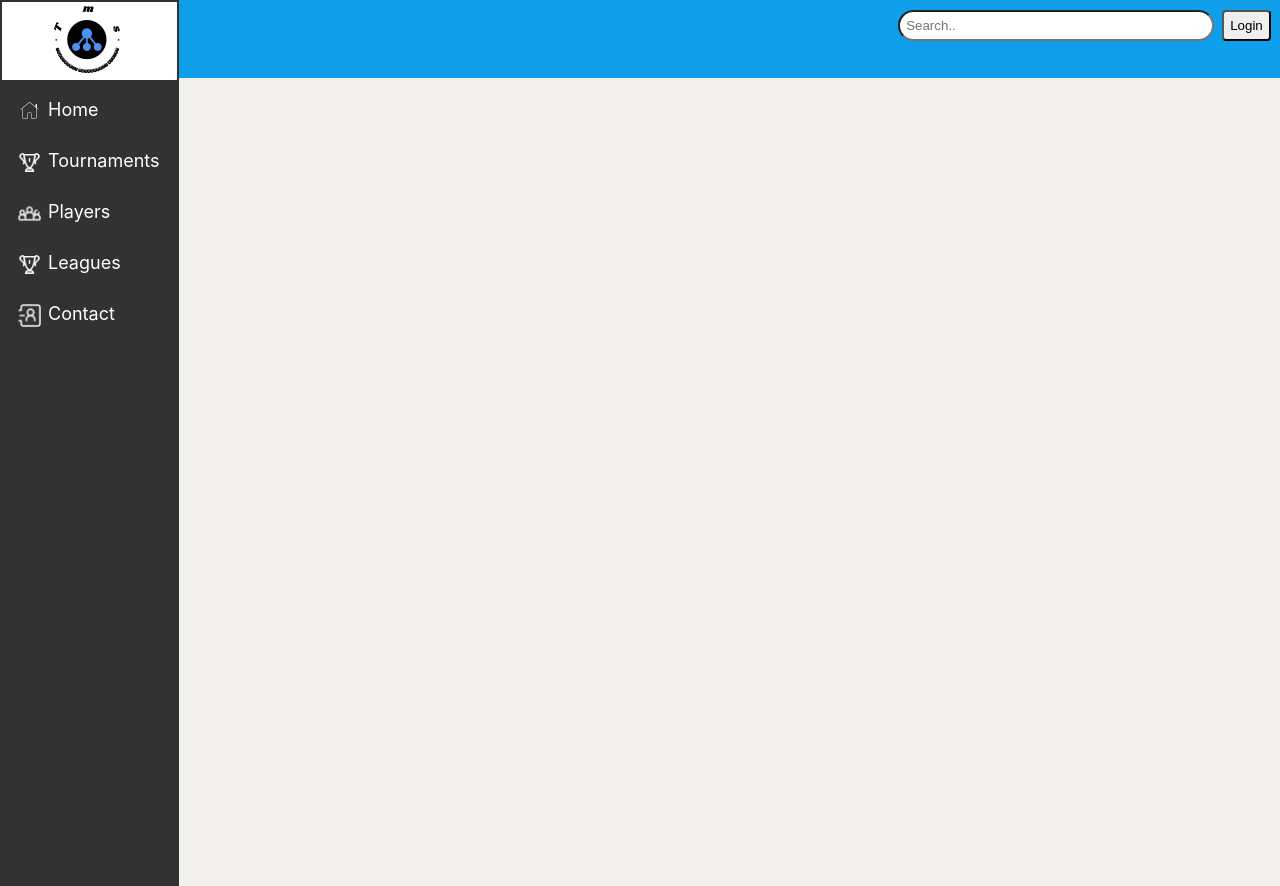
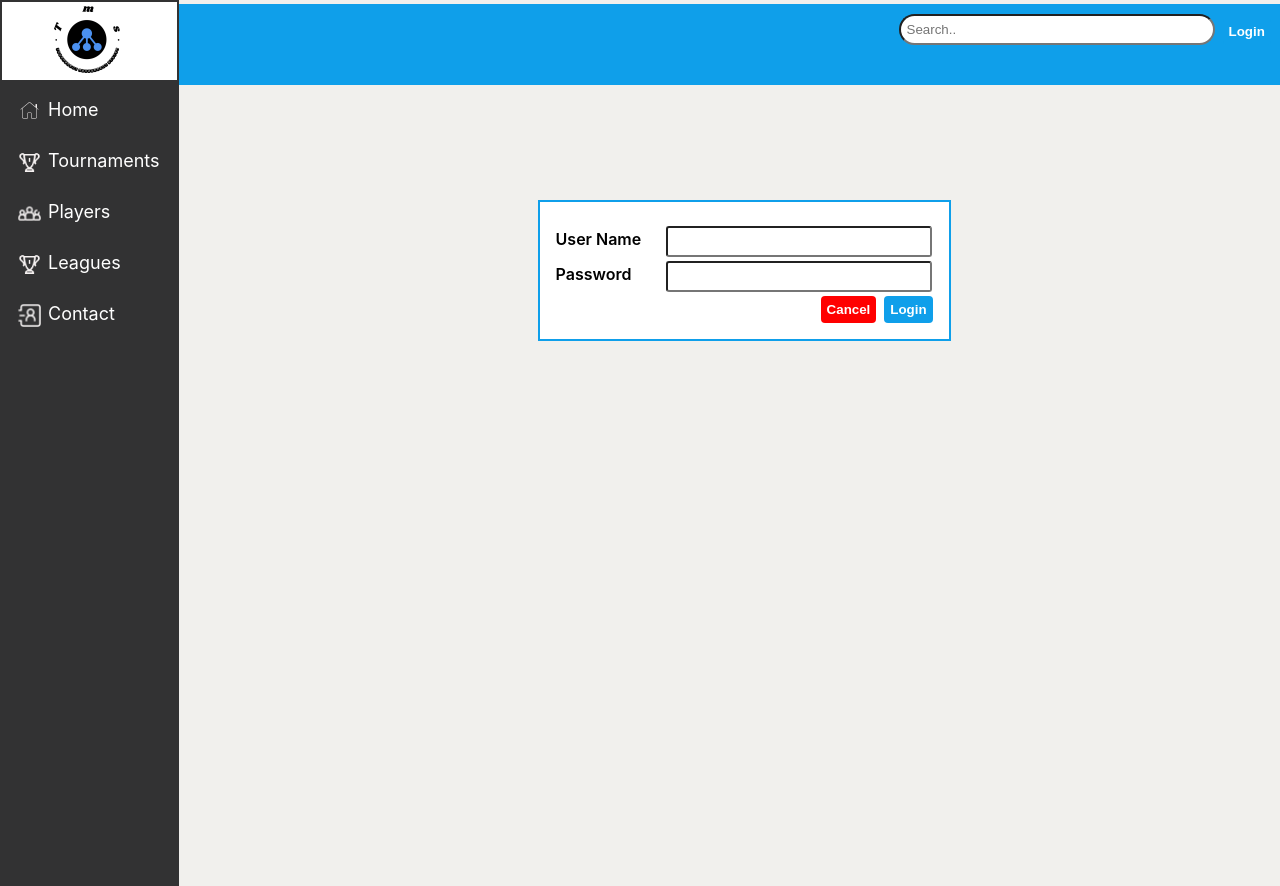
Before and after one commit to tms202301/tms-ui, a React (Create React App) app: page / in a window 1280 px wide. Both pictures are taken after a click on the button "Login". Built offline with nearby package versions, Linux system fonts and the light colour scheme; the HTML template or start-up script is replaced by a standard one.

Commit message:
Modified for login

```diff
--- a/package.json
+++ b/package.json
@@ -7,6 +7,7 @@
     "@testing-library/react": "^13.4.0",
     "@testing-library/user-event": "^13.5.0",
     "react": "^18.2.0",
+    "react-bootstrap": "^2.7.0",
     "react-dom": "^18.2.0",
     "react-scripts": "5.0.1",
     "react-search-input": "^0.11.3",
--- a/src/App.css
+++ b/src/App.css
@@ -27,73 +27,7 @@
 .App-link {
   color: #61dafb;
 }
-.menucls {
-  width: 14%;
-  float: left;
-}
-.contentcls {
-  width: 84.5%;
-  float: left;
-}
-.primary-menu {
-  background-color: #323233;
-  color: #fff;
-  font-size: 18px;
-  height: 100vh;
-  margin-block-start: 0em !important;
-  margin-block-end: 0em !important;
-  padding-inline-start: 0px !important;
-  border: 2px solid #323233;
-}
-.primary-menu li {
-  list-style-type: none;
-  position: relative;
-  cursor: pointer;
-  padding: 15px;
-}
-.primary-menu li:hover {
-  background-color: #5c5c5e;
-}
-.menu-icon-cls {
-  float: left;
-  margin-right: 6px;
-}
-.menu-icon-cls img {
-  height: 25px;
-}
-.search-tms {
-  width: 300px;
-  padding: 6px;
-  border-radius: 20px;
-  float: right;
-}
-.button-tms {
-  padding: 6px;
-  border-radius: 4px;
-}
-.home-header-cls {
-  background-color: #0f9fea;
-  width: 100%;
-  float: left;
-  padding: 10px;
-  height: 58px;
-}
-.logoCls {
-  background-color: #fff;
-  list-style-type: none;
-  padding-inline-start: 0px !important;
-  margin-block-start: 0em !important;
-  margin-block-end: 0em !important;
-  border: 2px solid #323233;
-}
-.cmp-main-cls {
-  width: 100%;
-  float: left;
-}
-.logoCls li {
-  padding: 3px;
-  margin-left: 47px;
-}
+
 @keyframes App-logo-spin {
   from {
     transform: rotate(0deg);
--- a/src/App.js
+++ b/src/App.js
@@ -1,5 +1,6 @@
 //import logo from './logo.svg';
 import './App.css';
+import './main/css/tms.css';
 import LeftMenu from './main/LeftMenu.js';
 import MainContent from './main/MainContent';
 
--- a/src/main/components/Home.js
+++ b/src/main/components/Home.js
@@ -1,22 +1,44 @@
 import { Component } from "react";
 import SearchInput from './generic/TmsSearch';
-import Button from './generic/TmsButton';
+import TmsButton from './generic/TmsButton';
 import Spacer from './generic/TmsSpacer';
+import LoginCmp from './TmsLogin';
+import { Button,Modal} from 'react-bootstrap';
 
 class Home extends Component {
     constructor(props) {
         super(props);
         this.state = {
-
+            showLoginPop:false
         }
+        this.onLoginButtonClick = this.onLoginButtonClick.bind(this);
+        this.okAction = this.okAction.bind(this);
+        this.cancelAction = this.cancelAction.bind(this);
+        this.closePopup = this.closePopup.bind(this);
+    }
+    onLoginButtonClick(event) {
+        this.setState({showLoginPop: !this.state.showLoginPop});
+    }
+    okAction() {
+        this.closePopup();
+    }
+    cancelAction() {
+        this.closePopup();
+    }
+    closePopup() {
+        this.setState({showLoginPop: !this.state.showLoginPop});
     }
     render() {
+        let displayValue = this.state.showLoginPop ? "block" : "none";
         return(
             <div className="cmp-main-cls">
                 <div className="home-header-cls">
-                    <Button align="right" label="Login"/>
+                    <TmsButton align="right" label="Login" onClick={this.onLoginButtonClick}/>
                     <Spacer align="right"/>
                     <SearchInput align="right"/>
+                </div>
+                <div className="login-popup_content" style={{display: displayValue, width: "377px"}}>
+                    <LoginCmp ok={this.okAction} cancel={this.cancelAction}/>
                 </div>
             </div>
         )
--- /dev/null
+++ b/src/main/components/TmsLogin.js
@@ -0,0 +1,35 @@
+import { Component } from "react";
+import InputField from './generic/TmsInput';
+import PasswordField from './generic/TmsPassword';
+import Button from './generic/TmsButton';
+import Spacer from './generic/TmsSpacer';
+
+class TmsLogin extends Component {
+    constructor(props) {
+        super(props);
+        this.state = {
+            userName: "",
+            password: ""
+        }
+        this.userOnchangeFn = this.userOnchangeFn.bind(this);
+        this.paswordOnchangeFn = this.paswordOnchangeFn.bind(this);
+    }
+    userOnchangeFn(event) {
+        this.setState({userName: event.target.value});
+    }
+    paswordOnchangeFn(event) {
+        this.setState({password: event.target.value});
+    }
+    render() {
+        return(
+            <div className="cmp-main-cls">
+                <InputField labelWidth="100" id="login-username-id" label="User Name" value={this.state.userName} onChange={this.userOnchangeFn} />
+                <PasswordField labelWidth="100" id="login-password-id" label="Password" value={this.state.password} onChange={this.paswordOnchangeFn} />
+                <Button id="login-submit-id" label="Login" align="right" type="primary" onClick={this.props.ok}/>
+                <Spacer align="right"/>
+                <Button id="login-cancel-id" label="Cancel" align="right" type="secondary" onClick={this.props.cancel}/>
+            </div>
+        )
+    }
+}
+export default TmsLogin;
--- a/src/main/components/generic/TmsButton.js
+++ b/src/main/components/generic/TmsButton.js
@@ -1,18 +1,21 @@
-import { Component } from "react";
+import { Component, useDebugValue } from "react";
 
 class TmsButton extends Component {
     constructor(props) {
         super(props);
-        this.state = {
-
-        }
+        this.state = {}
     }
     render() {
         let floatValue = this.props.align != undefined ? this.props.align : "left";
         let label = this.props.label != undefined ? this.props.label : "Button";
+        let buttonType = this.props.type != undefined ? this.props.type : "primary";
+        let clsName = "button-tms-primary";
+        if(buttonType === "secondary") {
+            clsName = "button-tms-secondary";
+        }
         return(
-            <div style={{float: floatValue}}>
-                <input className="button-tms" type="button" value={label} />
+            <div style={{float: floatValue, marginTop: "4px"}}>
+                <input id={this.props.id} className={clsName} type="button" value={label} onClick={this.props.onClick}/>
             </div>
         )
     }
--- /dev/null
+++ b/src/main/components/generic/TmsInput.js
@@ -0,0 +1,29 @@
+import { Component } from "react";
+
+class TmsInput extends Component {
+    constructor(props) {
+        super(props);
+        this.state = {
+
+        }
+    }
+    render() {
+        let floatValue = this.props.align != undefined ? this.props.align : "left";
+        let value = this.props.value != undefined ? this.props.value : "";
+        let label = this.props.label != undefined ? this.props.label : "";
+        let width = this.props.width != undefined ? this.props.width : "250";
+        let labelWidth = this.props.labelWidth != undefined ? this.props.labelWidth : width;
+        return(
+            <div className="cmp-main-cls" style={{float: floatValue}}>
+                <div style={{width: labelWidth+"px"}} className="input-label-cls">{label}</div>
+                <div className="input-cmp-cls">
+                    <input style={{width: width+"px"}} id={this.props.id} className="input-tms" type="text"
+                        value={value} onChange={this.props.onChange}
+                    />
+                </div>
+
+            </div>
+        )
+    }
+}
+export default TmsInput;
--- /dev/null
+++ b/src/main/components/generic/TmsPassword.js
@@ -0,0 +1,29 @@
+import { Component } from "react";
+
+class TmsPassword extends Component {
+    constructor(props) {
+        super(props);
+        this.state = {
+
+        }
+    }
+    render() {
+        let floatValue = this.props.align != undefined ? this.props.align : "left";
+        let value = this.props.value != undefined ? this.props.value : "";
+        let label = this.props.label != undefined ? this.props.label : "";
+        let width = this.props.width != undefined ? this.props.width : "250";
+        let labelWidth = this.props.labelWidth != undefined ? this.props.labelWidth : width;
+        return(
+            <div className="cmp-main-cls" style={{float: floatValue}}>
+                <div style={{width: labelWidth+"px"}} className="input-label-cls">{label}</div>
+                <div className="input-cmp-cls">
+                    <input style={{width: width+"px"}} id={this.props.id} className="input-tms" type="password"
+                        value={value} onChange={this.props.onChange}
+                    />
+                </div>
+
+            </div>
+        )
+    }
+}
+export default TmsPassword;
--- a/src/main/components/generic/TmsSearch.js
+++ b/src/main/components/generic/TmsSearch.js
@@ -12,7 +12,7 @@ class TmsSearch extends Component {
         let placeHolder = this.props.placeHolder != undefined ? this.props.placeHolder : "Search..";
         return(
             <div style={{float: floatValue}}>
-                <input className="search-tms" type="text" placeHolder={placeHolder} />
+                <input className="search-tms" type="text" placeholder={placeHolder} />
             </div>
         )
     }
--- /dev/null
+++ b/src/main/css/tms.css
@@ -0,0 +1,122 @@
+.home-header-cls {
+    background-color: #0f9fea;
+    width: 100%;
+    float: left;
+    padding: 10px;
+    height: 61px;
+}
+.menucls {
+    width: 14%;
+    float: left;
+  }
+  .contentcls {
+    width: 84.5%;
+    float: left;
+  }
+  .primary-menu {
+    background-color: #323233;
+    color: #fff;
+    font-size: 18px;
+    height: 100vh;
+    margin-block-start: 0em !important;
+    margin-block-end: 0em !important;
+    padding-inline-start: 0px !important;
+    border: 2px solid #323233;
+  }
+  .primary-menu li {
+    list-style-type: none;
+    position: relative;
+    cursor: pointer;
+    padding: 15px;
+  }
+  .primary-menu li:hover {
+    background-color: #5c5c5e;
+  }
+  .menu-icon-cls {
+    float: left;
+    margin-right: 6px;
+  }
+  .menu-icon-cls img {
+    height: 25px;
+  }
+  .search-tms {
+    width: 300px;
+    padding: 6px;
+    border-radius: 20px;
+    float: right;
+  }
+  .button-tms-primary {
+    padding: 6px;
+    border-radius: 4px;
+    cursor: pointer;
+    background-color: #0f9fea;
+    color: #fff;
+    border: 0px solid #fff;
+    font-weight: 700;
+  }
+  .button-tms-secondary {
+    padding: 6px;
+    border-radius: 4px;
+    cursor: pointer;
+    background-color: red;
+    color: #fff;
+    border: 0px solid #fff;
+    font-weight: 700;
+  }
+
+  .logoCls {
+    background-color: #fff;
+    list-style-type: none;
+    padding-inline-start: 0px !important;
+    margin-block-start: 0em !important;
+    margin-block-end: 0em !important;
+    border: 2px solid #323233;
+  }
+  .cmp-main-cls {
+    width: 100%;
+    float: left;
+    margin-top: 4px;
+  }
+  .logoCls li {
+    padding: 3px;
+    margin-left: 47px;
+  }
+  .input-label-cls {
+    margin-right: 10px;
+    float: left;
+    margin-top: 3px;
+    font-weight: 600;
+  }
+  .input-cmp-cls {
+    float: left;
+  }
+  .input-tms {
+    padding: 6px;
+    border-radius: 3px;
+  }
+  .popup_overlay {
+    display: none;
+    position: absolute;
+    top: 0%;
+    left: 0%;
+    width: 100%;
+    height: 100%;
+    background-color: black;
+    z-index: 1001;
+    -moz-opacity: 0.8;
+    opacity: .80;
+    filter: alpha(opacity=80);
+  }
+  .login-popup_content {
+    display: none;
+    position: absolute;
+    top: 25%;
+    left: 42%;
+    width: 50%;
+    height: auto;
+    padding: 16px;
+    border: 2px solid #0f9fea;
+    background-color: white;
+    z-index: 1002;
+    overflow: auto;
+  }
```
Also changed, not shown: 1 other file (tests, documents, lock files or other folders).
